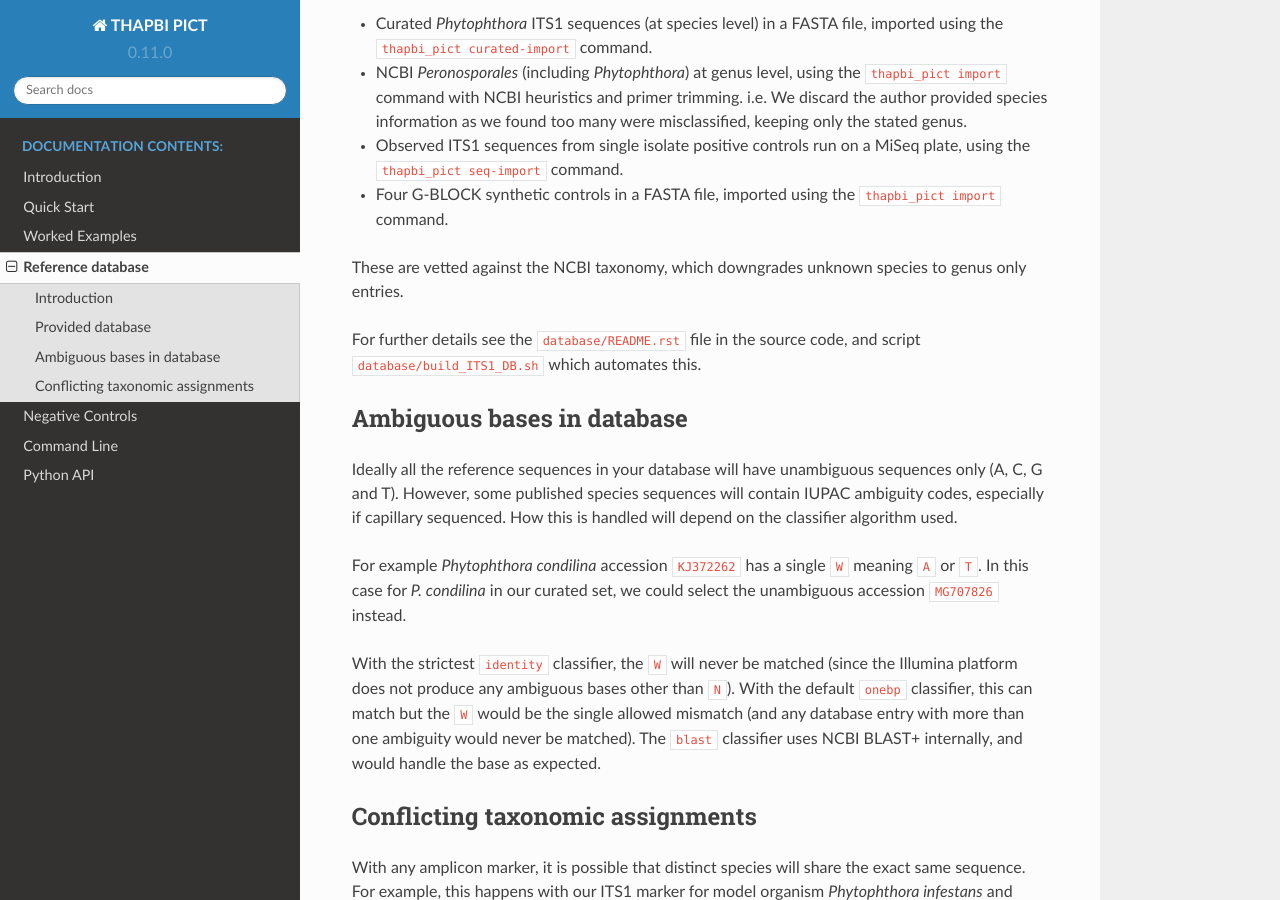
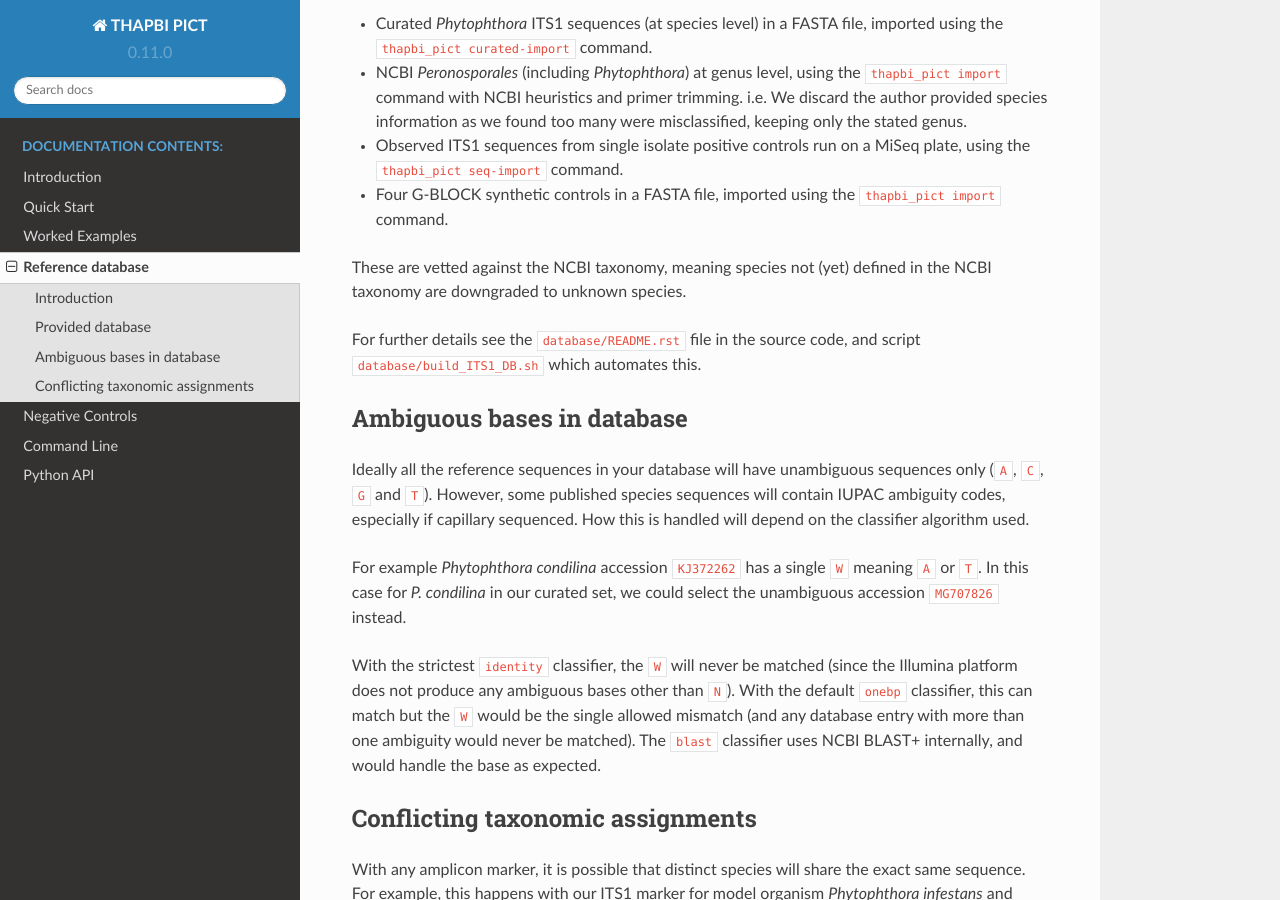
Before and after one commit to peterjc/thapbi-pict, a Sphinx documentation site: the page built from docs/database.rst, in a window 1280 px wide and 900 px high, scrolled down 836 px. Built offline with Sphinx 7.4.7 and the Read the Docs theme 2.0.0, drawn with Linux system fonts in a browser that asks for light colours; pages that are not in the unit, such as notebooks, are missing from menus.

Commit message:
More documentation tweaks
[ci skip]

```diff
--- a/docs/database.rst
+++ b/docs/database.rst
@@ -44,8 +44,8 @@ The default database is compiled from the following sets of sequences:
 - Four G-BLOCK synthetic controls in a FASTA file, imported using the
   ``thapbi_pict import`` command.
 
-These are vetted against the NCBI taxonomy, which downgrades unknown species
-to genus only entries.
+These are vetted against the NCBI taxonomy, meaning species not (yet) defined
+in the NCBI taxonomy are downgraded to unknown species.
 
 For further details see the ``database/README.rst`` file in the source code,
 and script ``database/build_ITS1_DB.sh`` which automates this.
@@ -54,9 +54,9 @@ Ambiguous bases in database
 ---------------------------
 
 Ideally all the reference sequences in your database will have unambiguous
-sequences only (A, C, G and T). However, some published species sequences will
-contain IUPAC ambiguity codes, especially if capillary sequenced. How this is
-handled will depend on the classifier algorithm used.
+sequences only (``A``, ``C``, ``G`` and ``T``). However, some published
+species sequences will contain IUPAC ambiguity codes, especially if capillary
+sequenced. How this is handled will depend on the classifier algorithm used.
 
 For example *Phytophthora condilina* accession ``KJ372262`` has a single ``W``
 meaning ``A`` or ``T``. In this case for *P. condilina* in our curated set, we
```
